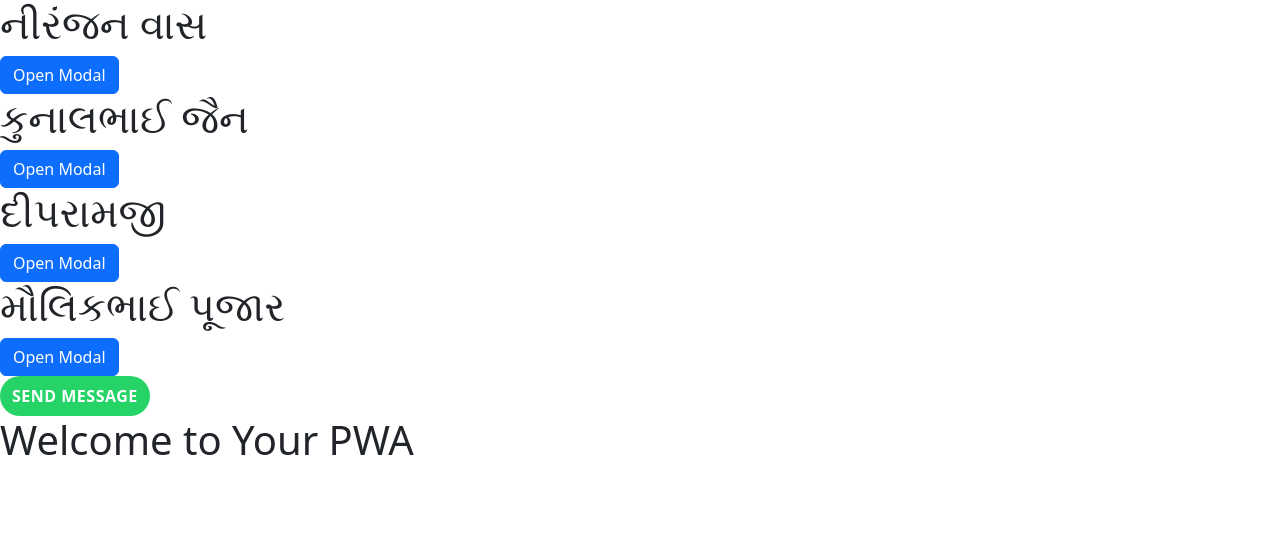
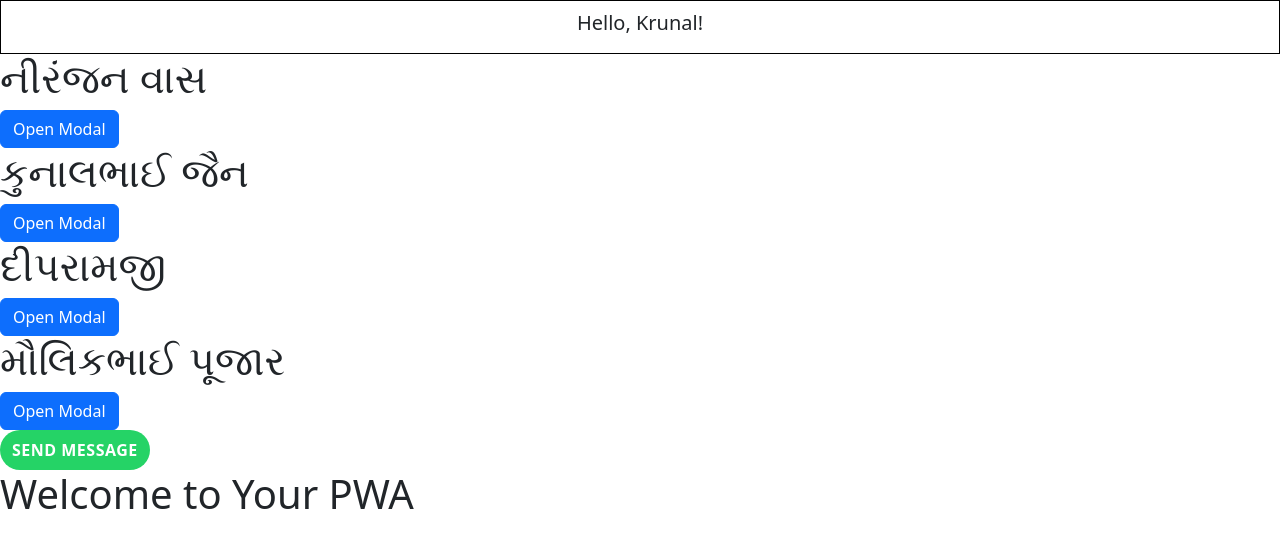
Before and after one commit to Project-B2-kruanlrana/baps_blr, a plain HTML site: page index.html in a window 1280 px wide. Drawn offline with nearby package versions, Linux system fonts and the light colour scheme; a web font is replaced by a local one.

Commit message:
Update index.html

```diff
--- a/index.html
+++ b/index.html
@@ -61,6 +61,16 @@
     object-fit: contain;
 }
 
+        .hello-krunal {
+      background-color: #ffffff;
+      border: 1px solid #000000;
+      padding: 10px;
+      text-align: center;
+    }
+    .hello-krunal h1 {
+      font-size: 20px;
+    }
+
 
 
     </style>
@@ -70,6 +80,9 @@
     <link href="https://cdn.jsdelivr.net/npm/bootstrap@5.3.0-alpha1/dist/css/bootstrap.min.css" rel="stylesheet">
 </head>
 <body>
+    <div class="hello-krunal">
+        <h1>Hello, Krunal!</h1>
+      </div>
 
 
     <!-- Multiple divs to display posters -->
```
